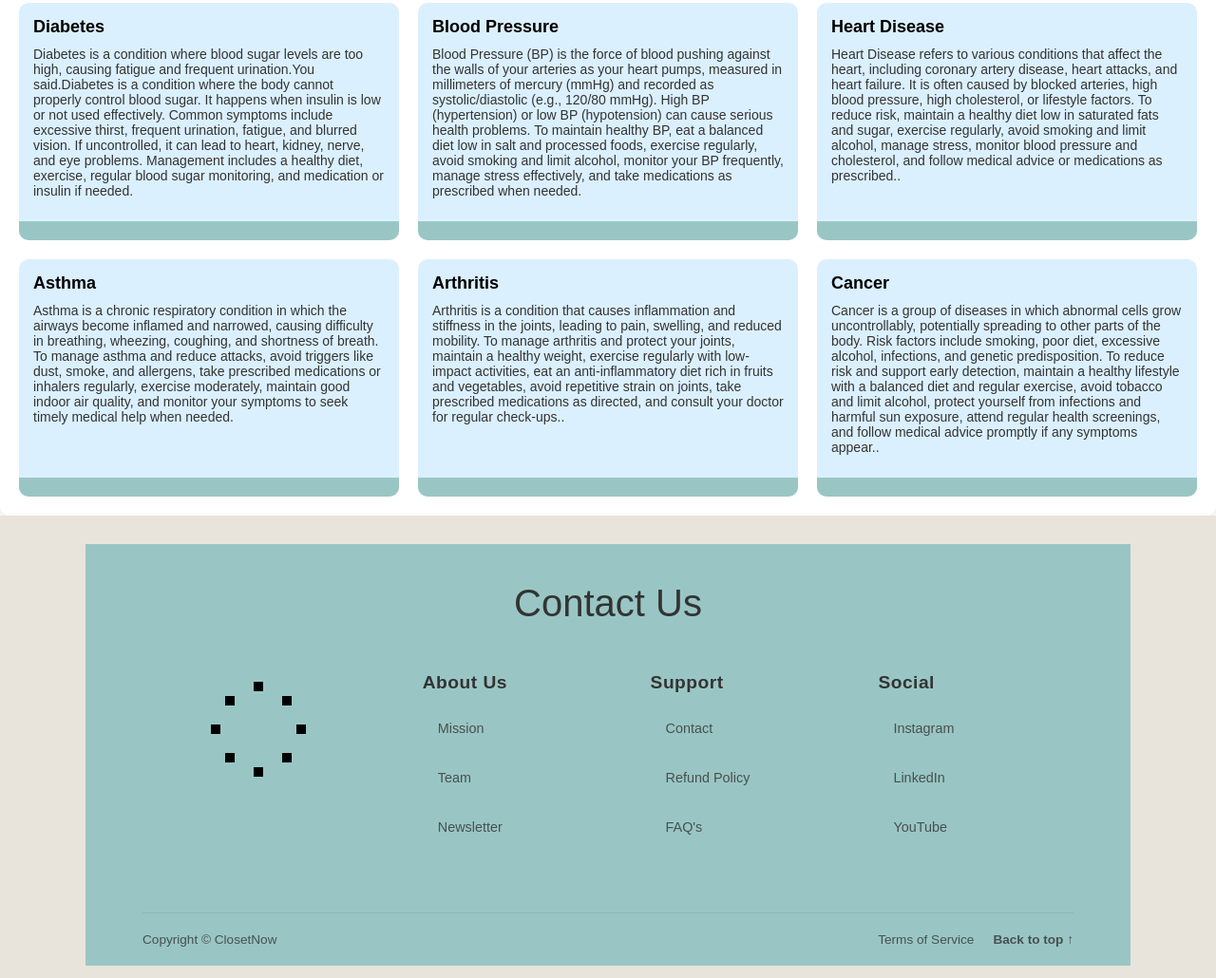
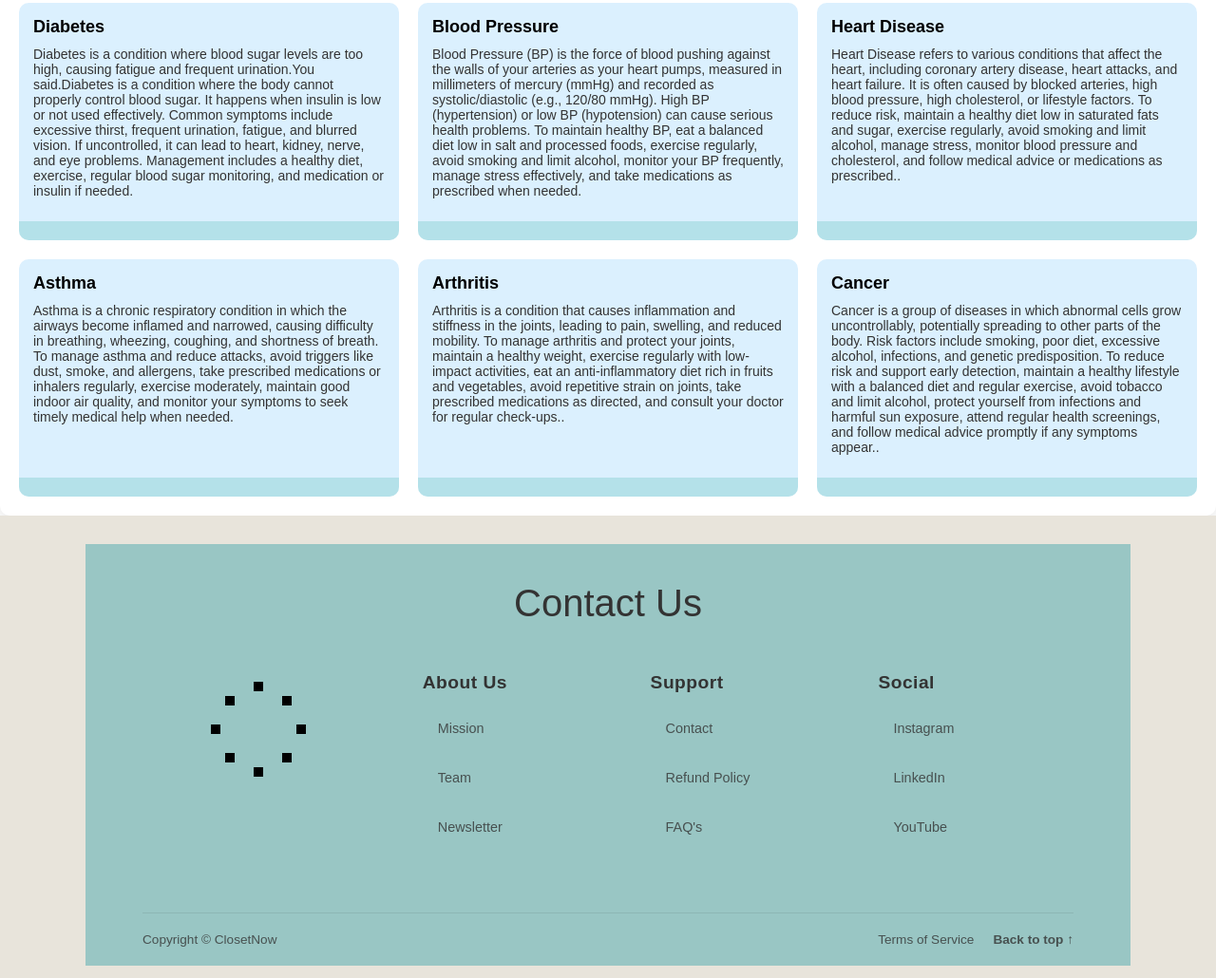
Before and after one commit to Gauri005/medai, a plain HTML site: page med/index.html in a window 1280 px wide. Shown: the part 897-1927 px from the top of the page at 95% size. Drawn offline with Linux system fonts and the light colour scheme.

Commit message:
Update style.css

```diff
--- a/med/style.css
+++ b/med/style.css
@@ -295,10 +295,10 @@ ul li a:hover {
     left: 0;
     width: 100%;
     height: 100%;
-    background: #99c6c4;
+    background: #81cdcd6c;
     color: white;
     display: flex;
-    align-items: center;
+    align-items: end;
     justify-content: center;
     font-size: 22px;
     font-weight: bold;
```
